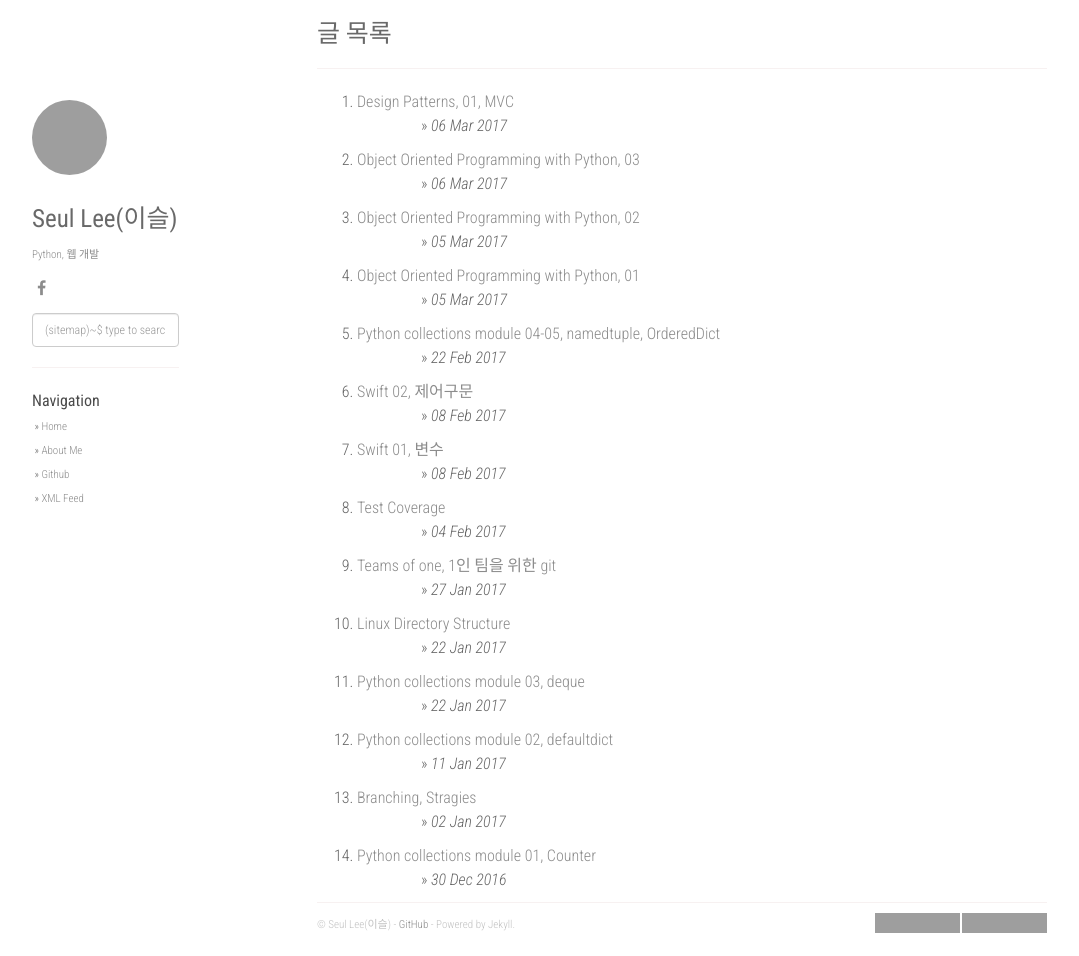
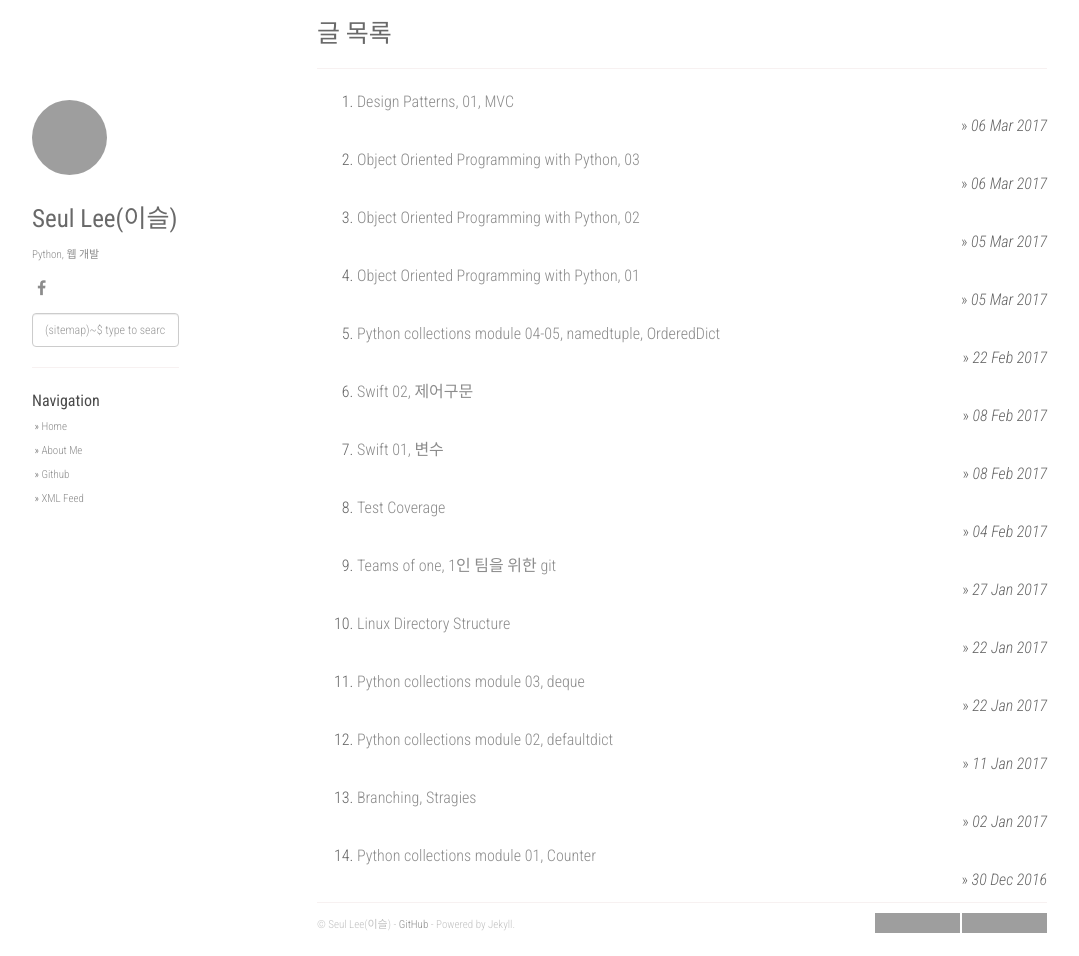
Before and after one commit to lee-seul/lee-seul.github.com, a Jekyll site: the page built from index.html, in a window 1280 px wide and 956 px high. Shown: the whole window, without its empty margins (53-1132 px from the left). Built offline with Jekyll 4.4.1, drawn with Linux system fonts in a browser that asks for light colours; nearby versions of some CDN libraries; the list of posts is cut into pages by our own code; grey boxes are pictures that could not be loaded.

Commit message:
p 태그 오른쪽 정렬

```diff
--- a/index.html
+++ b/index.html
@@ -8,7 +8,7 @@ layout: default
     <ol class="posts">
     {% for post in paginator.posts %}
     <li><a href="{{ post.url }}">{{ post.title }}</a></li>
-    <p>&emsp;&emsp;&emsp;&emsp;&raquo; <i><span>{{ post.date | date_to_string }}</span></i></p>
+    <p align="right">&raquo; <i><span>{{ post.date | date_to_string }}</span></i></p>
     {% endfor %}
     </ol>
 
```
